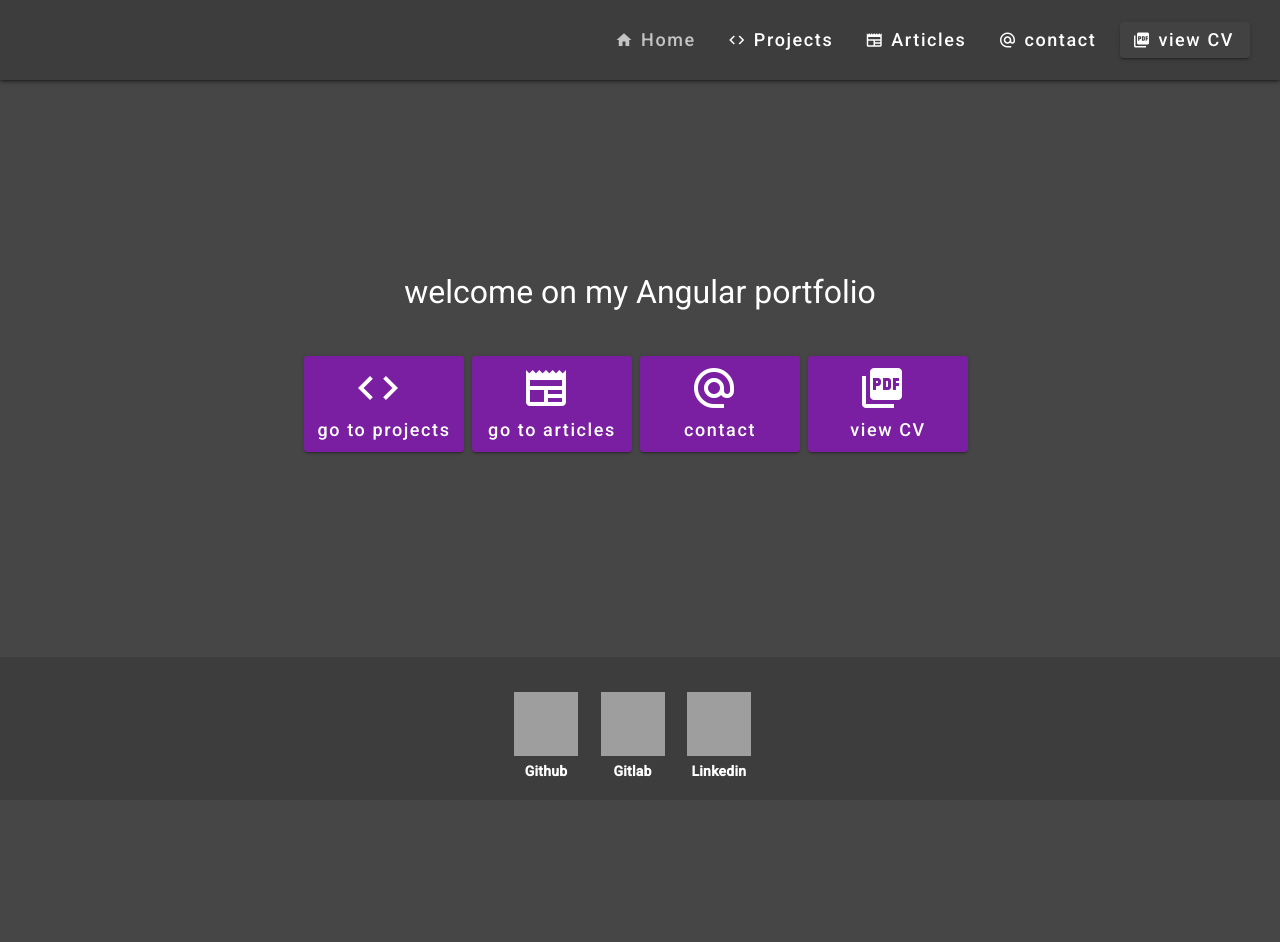
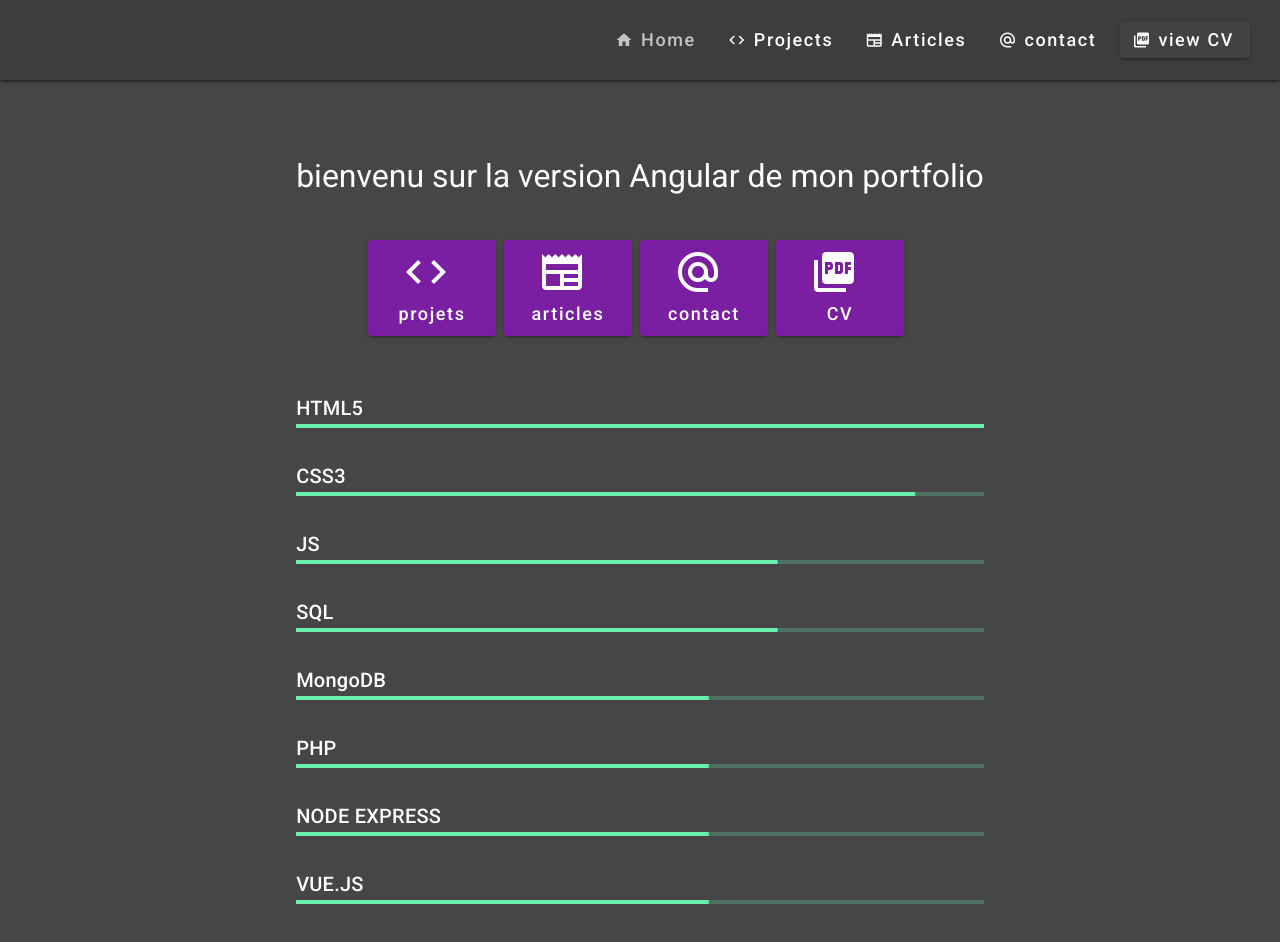
Before and after one commit to Adrien-Ray/client_portfolio_Angular2023, an Angular app: page / in a window 1280 px wide. Shown: the top 942 px of the page. Before the commit the page ends 800 px from the top, so only its background shows below. Built offline with nearby package versions, Linux system fonts and the light colour scheme; grey boxes are pictures that could not be loaded.

Commit message:
progress component in landing

```diff
--- a/src/app/app.module.ts
+++ b/src/app/app.module.ts
@@ -43,8 +43,8 @@ import { MatInputModule } from '@angular/material/input';/*
 import { MatListModule } from '@angular/material/list';*/
 import { MatMenuModule } from '@angular/material/menu';/*
 import { NgForm } from '@angular/forms';
-import { MatPaginatorModule } from '@angular/material/paginator';
-import { MatProgressBarModule } from '@angular/material/progress-bar';
+import { MatPaginatorModule } from '@angular/material/paginator';*/
+import { MatProgressBarModule } from '@angular/material/progress-bar';/*
 import { MatProgressSpinnerModule } from '@angular/material/progress-spinner';
 import { MatRadioModule } from '@angular/material/radio';
 import { ReactiveFormsModule } from '@angular/forms';
@@ -104,8 +104,8 @@ import { FormsModule, ReactiveFormsModule } from '@angular/forms';
     /* MatListModule, */
     MatMenuModule,/*
     NgForm,
-    MatPaginatorModule,
-    MatProgressBarModule,
+    MatPaginatorModule,*/
+    MatProgressBarModule,/*
     MatProgressSpinnerModule,
     MatRadioModule,
     ReactiveFormsModule,
--- a/src/app/page-landing/page-landing.component.css
+++ b/src/app/page-landing/page-landing.component.css
@@ -13,7 +13,7 @@
 .landing > .landing__menu > a {
   margin: 0 0.5rem 0.5rem 0;
   font-size: large;
-  width: 10rem;
+  width: 8rem;
   height: 6rem;
   display: flex;
   flex-direction: column;
@@ -29,4 +29,7 @@
 }
 .landing > .landing__menu > a span {
   display: block;
+}
+.landing > .landing__progress h2 {
+  margin: 2rem 0 0 0;
 }/*# sourceMappingURL=page-landing.component.css.map */
--- a/src/app/page-landing/page-landing.component.html
+++ b/src/app/page-landing/page-landing.component.html
@@ -1,9 +1,33 @@
 <div class="landing">
-    <h1>welcome on my Angular portfolio</h1>
+    <h1>bienvenu sur la version Angular de mon portfolio</h1>
     <div class="landing__menu">
-        <a mat-raised-button color="primary" routerLink="projects" routerLinkActive="active" [routerLinkActiveOptions]="{ exact: true }"><mat-icon aria-label="view projects">code</mat-icon><span>go to projects</span></a>
-        <a mat-raised-button color="primary" routerLink="articles" routerLinkActive="active" [routerLinkActiveOptions]="{ exact: true }"><mat-icon aria-label="view articles">newspaper</mat-icon><span>go to articles</span></a>
+        <a mat-raised-button color="primary" routerLink="projects" routerLinkActive="active" [routerLinkActiveOptions]="{ exact: true }"><mat-icon aria-label="view projects">code</mat-icon><span>projets</span></a>
+        <a mat-raised-button color="primary" routerLink="articles" routerLinkActive="active" [routerLinkActiveOptions]="{ exact: true }"><mat-icon aria-label="view articles">newspaper</mat-icon><span>articles</span></a>
         <a mat-raised-button color="primary" routerLink="contact" routerLinkActive="active" [routerLinkActiveOptions]="{ exact: true }"><mat-icon aria-label="go to contact page">alternate_email</mat-icon><span>contact</span></a>
-        <a mat-raised-button color="primary" href="./assets/cv_2023.pdf" target="_blank"><mat-icon aria-label="Example home icon">picture_as_pdf</mat-icon><span>view CV</span></a>
+        <a mat-raised-button color="primary" href="./assets/cv_2023.pdf" target="_blank"><mat-icon aria-label="Example home icon">picture_as_pdf</mat-icon><span>CV</span></a>
+    </div>
+    <div class="landing__progress">
+        <h2>HTML5</h2>
+        <mat-progress-bar mode="determinate" color="accent" value="100"></mat-progress-bar>
+        <h2>CSS3</h2>
+        <mat-progress-bar mode="determinate" color="accent" value="90"></mat-progress-bar>
+        <h2>JS</h2>
+        <mat-progress-bar mode="determinate" color="accent" value="70"></mat-progress-bar>
+        <h2>SQL</h2>
+        <mat-progress-bar mode="determinate" color="accent" value="70"></mat-progress-bar>
+        <h2>MongoDB</h2>
+        <mat-progress-bar mode="determinate" color="accent" value="60"></mat-progress-bar>
+        <h2>PHP</h2>
+        <mat-progress-bar mode="determinate" color="accent" value="60"></mat-progress-bar>
+        <h2>NODE EXPRESS</h2>
+        <mat-progress-bar mode="determinate" color="accent" value="60"></mat-progress-bar>
+        <h2>VUE.JS</h2>
+        <mat-progress-bar mode="determinate" color="accent" value="60"></mat-progress-bar>
+        <h2>REACT</h2>
+        <mat-progress-bar mode="determinate" color="accent" value="40"></mat-progress-bar>
+        <h2>ANGULAR</h2>
+        <mat-progress-bar mode="determinate" color="accent" value="40"></mat-progress-bar>
+        <h2>DOCKER</h2>
+        <mat-progress-bar mode="determinate" color="accent" value="40"></mat-progress-bar>
     </div>
 </div>
--- a/src/app/page-landing/page-landing.component.scss
+++ b/src/app/page-landing/page-landing.component.scss
@@ -13,7 +13,7 @@
         >a{
             margin: 0 .5rem .5rem 0;
             font-size: large;
-            width: 10rem;
+            width: 8rem;
             height: 6rem;
             display: flex;
             flex-direction: column;
@@ -31,4 +31,9 @@
             }
         }
     }
+    >.landing__progress{
+        h2{
+            margin: 2rem 0 0 0;
+        }
+    }
 }
```
Also changed, not shown: 1 other file (tests, documents, lock files or other folders).
